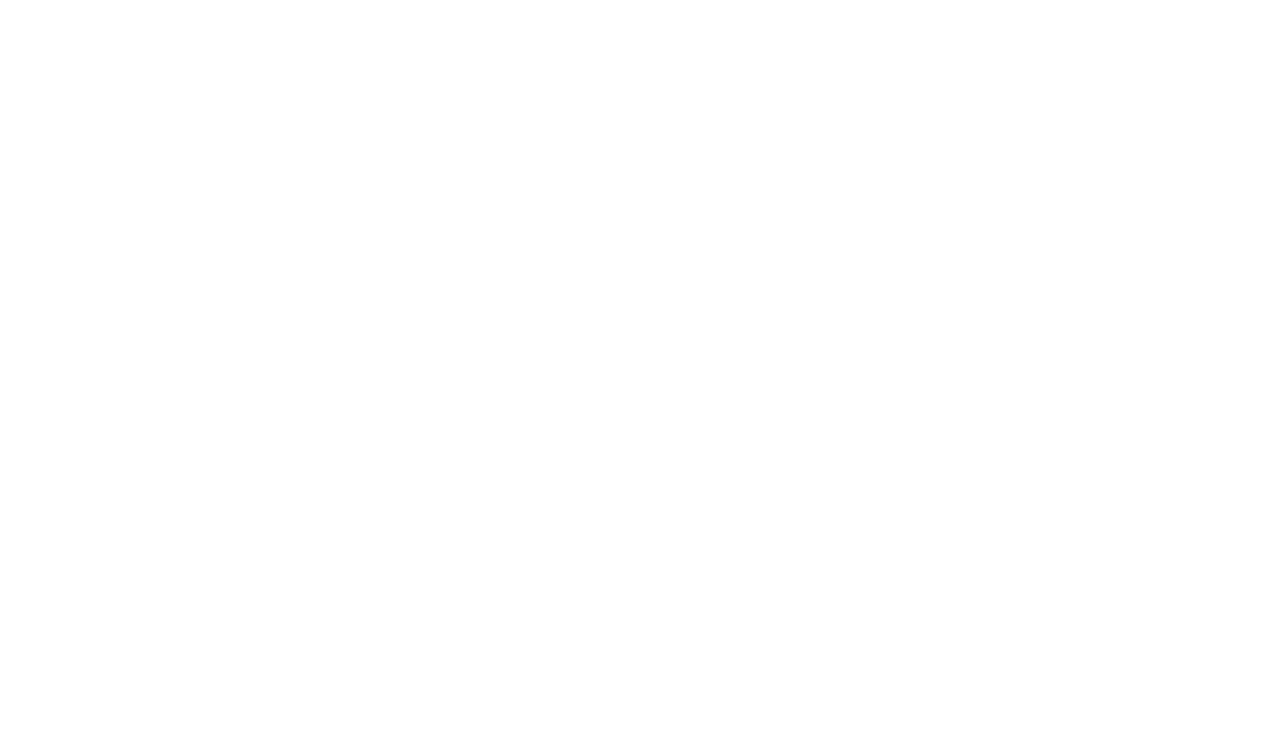
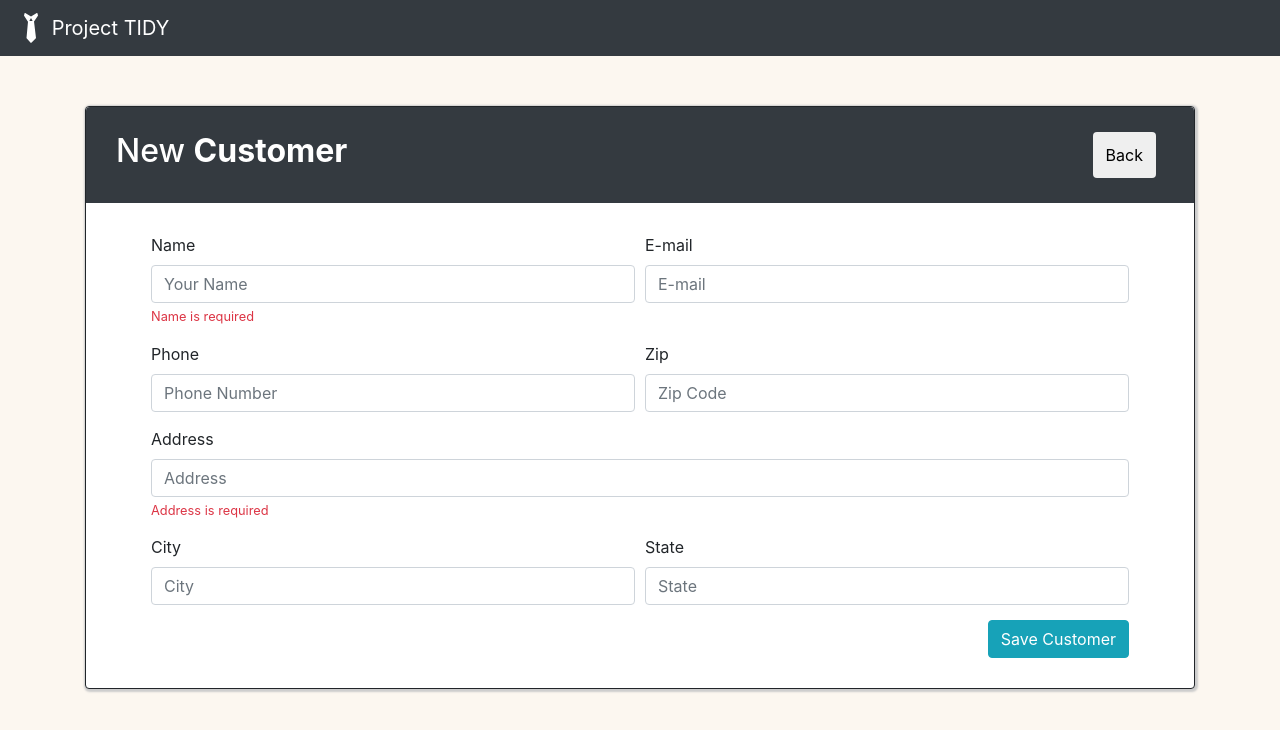
Before and after one commit to wizarion/projectTidy, an Angular app: page /customer in a window 1280 px wide. Shown: the top 730 px of the page. Built offline with nearby package versions, Linux system fonts and the light colour scheme.

Commit message:
AddCustomer implemented

```diff
--- a/src/app/app.module.ts
+++ b/src/app/app.module.ts
@@ -2,6 +2,7 @@
 import { NgModule } from '@angular/core';
 import { HttpModule } from '@angular/http';
 import { RouterModule } from '@angular/router'
+import { FormsModule } from '@angular/forms'
 import { ROUTES } from './app.routes'
 
 import { AppComponent } from './app.component';
@@ -23,6 +24,7 @@
   imports: [
     BrowserModule,
     HttpModule,
+    FormsModule,
     RouterModule.forRoot(ROUTES)
   ],
   providers: [PanelService, CustomerService],
--- a/src/app/customer/customer.component.css
+++ b/src/app/customer/customer.component.css
@@ -7,3 +7,11 @@
 .form-row {
     margin-bottom: 15px;
 }
+
+input.ng-invalid.ng-touched {
+    border: 1px solid #dc3545;
+}
+
+input.ng-valid.ng-touched {
+    border: 1px solid #28a745;
+}
--- a/src/app/customer/customer.component.html
+++ b/src/app/customer/customer.component.html
@@ -1,46 +1,117 @@
 <div class="container">
-    <form>
+    <form novalidate #formData="ngForm" (ngSubmit)="insertCustomer()">
         <div class="form-row">
             <div class="col-sm-6">
                 <label for="validationDefault01">Name</label>
-                <input type="text" class="form-control" id="validationDefault01" placeholder="Your Name" required>
+                <input
+                    type="text"
+                    class="form-control {{invalid}} {{touched}}"
+                    placeholder="Your Name"
+                    autocomplete="off"
+                    required
+                    name="name"
+                    ngModel
+                    #inputName="ngModel"
+                >
+                  <small ng-show="!inputName.valid && inputName.touched || formData.$submitted" class="form-text text-danger">Name is required</small>
             </div>
             <div class="col-sm-6">
                 <label for="validationDefault02">E-mail</label>
-                <input type="email" class="form-control" id="validationDefault02" placeholder="E-mail" required>
+                <input
+                    type="email"
+                    class="form-control {{invalid}} {{touched}}"
+                    placeholder="E-mail"
+                    autocomplete="off"
+                    required
+                    name="email"
+                    ngModel
+                    #inputEmail="ngModel"
+                >
+                <small *ngIf="!inputEmail.valid && inputEmail.touched" class="form-text text-danger">Must be a valid e-mail</small>
             </div>
         </div>
 
         <div class="form-row">
             <div class="col-sm-6">
                 <label for="validationDefault03">Phone</label>
-                <input type="text" class="form-control" id="validationDefault03" placeholder="Phone Number" required>
+                <input
+                    type="text"
+                    class="form-control {{invalid}} {{touched}}"
+                    placeholder="Phone Number"
+                    autocomplete="off"
+                    required
+                    name="phone"
+                    ngModel
+                    #inputPhone="ngModel"
+                >
+                <small *ngIf="!inputPhone.valid && inputPhone.touched" class="form-text text-danger">Phone is required</small>
             </div>
             <div class="col-sm-6">
                 <label for="validationDefault04">Zip</label>
-                <input type="text" class="form-control" id="validationDefault04" placeholder="Zip" required>
+                <input
+                    type="text"
+                    class="form-control {{invalid}} {{touched}}"
+                    placeholder="Zip Code"
+                    autocomplete="off"
+                    required
+                    name="zipcode"
+                    ngModel
+                    #inputZipcode="ngModel"
+                >
+                <small *ngIf="!inputZipcode.valid && inputZipcode.touched" class="form-text text-danger">Zip code is required</small>
             </div>
         </div>
 
         <div class="form-row">
             <div class="col-sm-12">
                 <label for="validationDefault05">Address</label>
-                <input type="text" class="form-control" id="validationDefault05" placeholder="Address" required>
+                <input
+                    type="text"
+                    class="form-control {{invalid}} {{touched}}"
+                    placeholder="Address"
+                    autocomplete="off"
+                    minlength="5"
+                    required
+                    name="address"
+                    ngModel
+                    #inputAddress="ngModel"
+                >
+                <small ng-show="!inputAddress.valid && inputAddress.touched || formData.$submitted" class="form-text text-danger">Address is required</small>
             </div>
         </div>
 
         <div class="form-row">
             <div class="col-sm-6">
                 <label for="validationDefault06">City</label>
-                <input type="text" class="form-control" id="validationDefault06" placeholder="City" required>
+                <input
+                    type="text"
+                    class="form-control {{invalid}} {{touched}}"
+                    placeholder="City"
+                    autocomplete="off"
+                    required
+                    name="city"
+                    ngModel
+                    #inputCity="ngModel"
+                >
+                <small *ngIf="!inputCity.valid && inputCity.touched" class="form-text text-danger">City is required</small>
             </div>
             <div class="col-sm-6">
                 <label for="validationDefault07">State</label>
-                <input type="text" class="form-control" id="validationDefault07" placeholder="State" required>
+                <input
+                    type="text"
+                    class="form-control {{invalid}} {{touched}}"
+                    placeholder="State"
+                    autocomplete="off"
+                    required
+                    name="state"
+                    ngModel
+                    #inputState="ngModel"
+                >
+                <small *ngIf="!inputState.valid && inputState.touched" class="form-text text-danger">State is required</small>
             </div>
         </div>
         <div class="d-flex justify-content-end">
-            <button class="btn btn-info" (Click)=</button>>Save Customer</button>
+            <button type="submit"class="btn btn-info">Save Customer</button>
         </div>
     </form>
 </div>
--- a/src/app/customer/customer.component.ts
+++ b/src/app/customer/customer.component.ts
@@ -1,4 +1,6 @@
-import { Component } from '@angular/core'
+import { Component, ViewChild } from '@angular/core'
+import { NgForm } from '@angular/forms'
+import { Router } from '@angular/router'
 import { Customer } from './customer.model'
 import { CustomerService } from './customer.service'
 import { PanelService } from '../panel/panel.service'
@@ -11,22 +13,45 @@
 })
 export class CustomerComponent {
 
-    private customerService: CustomerService
-    public title: string = 'Add New'
+    @ViewChild('formData') public formData: NgForm
+
+    public title: string = 'New'
     public titleStrong: string = 'Customer'
-    public titleButton: string = 'Save'
-    public customer: Customer
+    public titleButton: string = 'Back'
+    public typeButton: string = 'secondary'
+    public routerButton: string = '/'
+    public customer: Customer = new Customer()
+    public invalid: string= ''
+    public touched: string = ''
 
-    constructor() {
+    constructor(private customerService: CustomerService, private router: Router) {
         PanelService.title.emit({
             title: this.title,
             strong: this.titleStrong,
-            button: this.titleButton,
-            hidden: ''
+            titleButton: this.titleButton,
+            routerButton: this.routerButton,
+
         })
     }
 
     public insertCustomer(): void {
-        this.customerService.insertCustomer()
+
+        if(this.formData.valid) {
+            this.customer.name = this.formData.value.name
+            this.customer.email = this.formData.value.email
+            this.customer.phone = this.formData.value.phone
+            this.customer.zipcode = this.formData.value.zipcode
+            this.customer.address = this.formData.value.address
+            this.customer.city = this.formData.value.city
+            this.customer.state = this.formData.value.state
+
+            this.customerService.insertCustomers(this.customer)
+                .subscribe((res: number) => {
+                    this.router.navigateByUrl('/')
+                })
+        } else {
+            this.invalid = 'ng-invalid'
+            this.touched = 'ng-touched'
+        }
     }
 }
--- a/src/app/customer/customer.model.ts
+++ b/src/app/customer/customer.model.ts
@@ -4,7 +4,9 @@
     public email: string
     public phone: string
     public address: string
+    public zipcode: string
     public city: string
     public state: string
-    public zipcode: string
+
+    constructor() { }
 }
--- a/src/app/customer/customer.service.ts
+++ b/src/app/customer/customer.service.ts
@@ -1,4 +1,4 @@
-import { Http } from '@angular/http'
+import { Http, RequestOptions, Headers, Response } from '@angular/http'
 import { Injectable, Output } from '@angular/core'
 import { Customer } from './customer.model'
 import { Observable } from 'rxjs/Observable';
@@ -12,7 +12,7 @@
 
     constructor(private http: Http) {}
 
-    public getCustomersObservable(): Observable<Customer[]> {
+    public getCustomers(): Observable<Customer[]> {
         return this.http.get(`${URL_API}.json`)
             .map(response => response.json())
             .catch(error => Observable.throw(error.message))
@@ -22,7 +22,16 @@
         return this.http.delete(`${URL_API}/${id}`)
     }
 
-    public insertCustomer() {
-        alert('work')
+    public insertCustomers(customer: Customer): Observable<number> {
+
+        let headers: Headers = new Headers()
+        headers.append('Content-type', 'application/json')
+
+        return this.http.post(
+            `${URL_API}`,
+            JSON.stringify(customer),
+            new RequestOptions({ headers: headers })
+        )
+        .map((res: Response) => res.json().id)
     }
 }
--- a/src/app/panel/panel.component.html
+++ b/src/app/panel/panel.component.html
@@ -3,13 +3,12 @@
         <div class="row col-sm-12">
             <div class="col-sm-5">
                 <h2>
-                    {{ title }}
-                    <b>{{ titleStrong }}</b>
+                    {{title}}
+                    <b>{{titleStrong}}</b>
                 </h2>
             </div>
             <div class="col-sm-7 d-flex justify-content-end">
-                <button [routerLink]="['/customer']" class="btn btn-info">{{ titleButton }}</button>
-                <button [routerLink]="['/']" class="btn btn-secondary ng-hide" [hidden]="hidden">Back</button>
+                <button [routerLink]="[routerButton]" class="btn btn-{{typeButton}}">{{titleButton}}</button>
             </div>
         </div>
     </div>
--- a/src/app/panel/panel.component.ts
+++ b/src/app/panel/panel.component.ts
@@ -1,4 +1,4 @@
-import { Component } from '@angular/core'
+import { Component, Input } from '@angular/core'
 import { PanelService } from './panel.service'
 
 @Component({
@@ -12,15 +12,16 @@
     public title: string
     public titleStrong: string
     public titleButton: string
-    public hidden: string
+    public typeButton: string
+    @Input()public routerButton: string
 
     constructor() {
         PanelService.title.subscribe((res) => {
             this.title = res.title
             this.titleStrong = res.strong
-            this.titleButton = res.button
-            this.hidden = res.hidden
-            console.log(res)
+            this.titleButton = res.titleButton
+            this.typeButton = res.typeButton
+            this.routerButton = res.routerButton
         })
     }
 }
--- a/src/app/table/table.component.ts
+++ b/src/app/table/table.component.ts
@@ -7,21 +7,24 @@
     selector: 'app-table',
     templateUrl: './table.component.html',
     styleUrls: ['./table.component.css'],
-    providers: [ CustomerService, PanelService ]
+    providers: [CustomerService, PanelService]
 })
-export class TableComponent implements OnInit{
+export class TableComponent implements OnInit {
 
     public title: string = 'Customers'
     public titleStrong: string = 'Management'
     public titleButton: string = 'Add New Customer'
+    public typeButton: string = 'info'
+    public routerButton: string = '/customer'
     public customers: Customer[]
 
     constructor(private customerService: CustomerService) {
         PanelService.title.emit({
             title: this.title,
             strong: this.titleStrong,
-            button: this.titleButton,
-            hidden: 'hidden'
+            titleButton: this.titleButton,
+            typeButton: this.typeButton,
+            routerButton: this.routerButton
         })
     }
 
@@ -31,13 +34,12 @@
 
     getCustomers(): void {
         this.customerService
-            .getCustomersObservable()
+            .getCustomers()
             .subscribe(
             (customers: Customer[]) => {
                 this.customers = customers
             },
-                (error: any) => console.log(error),
-                () => console.log('getCustomers executed.')
+            (error: any) => console.log(error)
             )
     }
 
@@ -46,10 +48,13 @@
     }
 
     removeCustomer(id: number): void {
+
+        let conf = confirm("Do you really want to remove this customer?")
+        if (conf) {
             this.customerService.removeCustomer(id)
-            .subscribe(( customer: string ) => {
+                .subscribe((customer: string) => {
                     this.getCustomers()
-                alert('Usuário removido com sucesso')
                 })
         }
     }
+}
```
Also changed, not shown: src/app/table/table.component.html (+6 -6 lines). Lines whose indentation alone changed are shown as unchanged.
